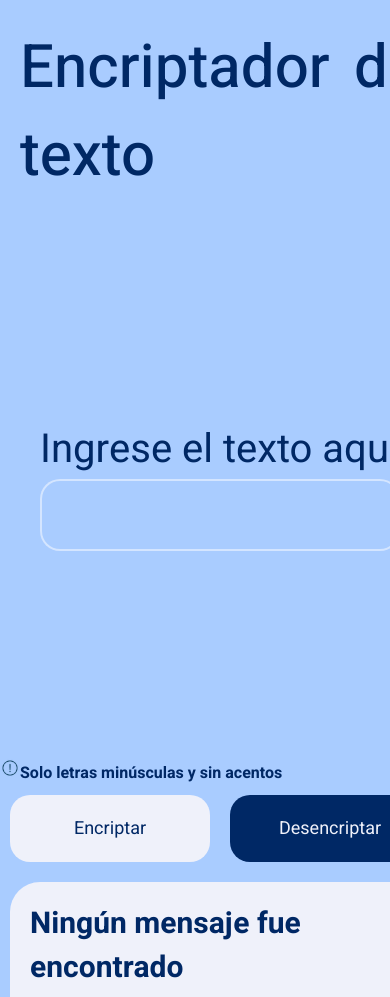
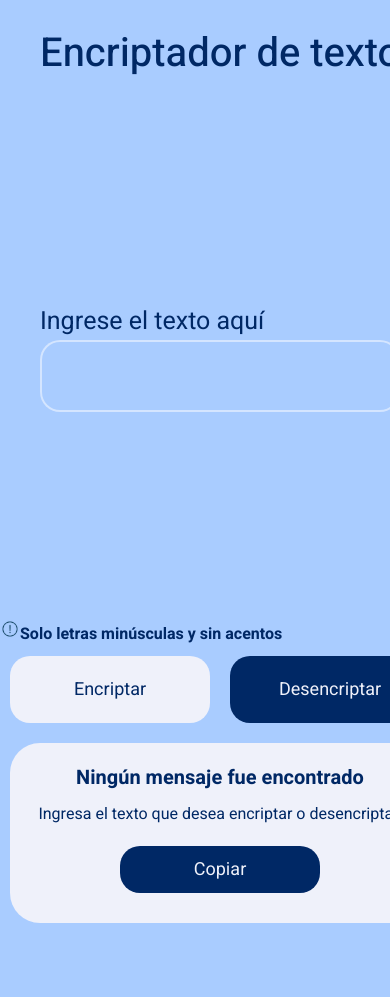
Before and after one commit to Lautaro-Zarate/encriptador-de-texto, a plain HTML site: page index.html in a window 390 px wide. Shown: the part 78-1075 px from the top of the page. After the commit the page ends 1011 px from the top, so only its background shows below. Drawn offline with nearby package versions, Linux system fonts and the light colour scheme.

Commit message:
Cambiando tamaño de titulos en celular

```diff
--- a/css/styles.css
+++ b/css/styles.css
@@ -144,9 +144,13 @@ input:active{
         margin-bottom: 200px;
     }
     h1{
-        text-align: justify;
+        font-size: 40px;
     }
     h2{
+        font-size: 25px;
         margin-top: 200px;
     }
+    .section__secondary h3{
+        font-size: 20px;
+    }
 }
```
